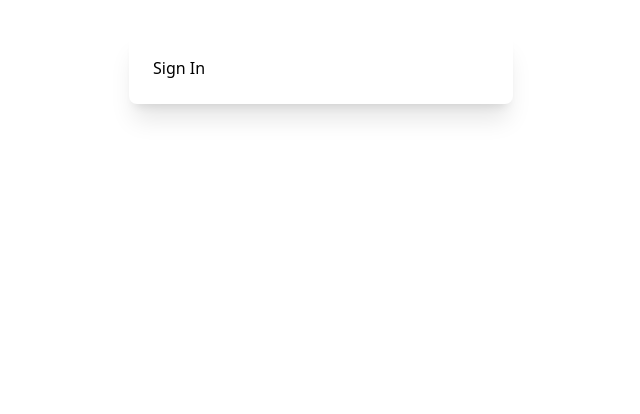
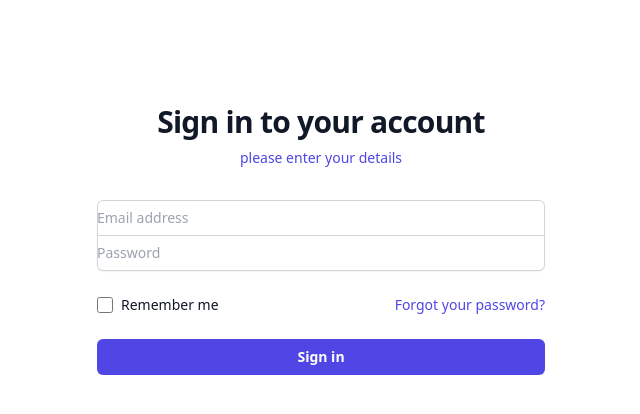
Before and after one commit to cereal-hecker/LetterUp, a React (Vite) app: page / in a window 1280 px wide. Shown: the top 414 px of the page, without its empty margins (319-959 px from the left). Built offline with nearby package versions, Linux system fonts and the light colour scheme.

Commit message:
log in page updated

```diff
--- a/src/assets/Login.jsx
+++ b/src/assets/Login.jsx
@@ -1,13 +1,92 @@
-import {useState} from 'react'
+const Login = () => {
+  return (
 
+    <div className="flex min-h-full items-center justify-center py-12 px-4 sm:px-6 lg:px-8">
+        <div className="w-full max-w-md space-y-8">
+          <div>
+            {/* <img
+              className="mx-auto h-12 w-auto"
+              src="https://tailwindui.com/img/logos/mark.svg?color=indigo&shade=600"
+              alt="Your Company"
+            /> */}
+            <h2 className="mt-6 text-center text-3xl font-bold tracking-tight text-gray-900">
+              Sign in to your account
+            </h2>
+            <p className="mt-2 text-center text-sm text-gray-600">
+              {' '}
+              <a href="#" className="font-medium text-indigo-600 hover:text-indigo-500">
+                please enter your details
+              </a>
+            </p>
+          </div>
+          <form className="mt-8 space-y-6" action="#" method="POST">
+            <input type="hidden" name="remember" defaultValue="true" />
+            <div className="-space-y-px rounded-md shadow-sm">
+              <div>
+                <label htmlFor="email-address" className="sr-only">
+                  Email address
+                </label>
+                <input
+                  id="email-address"
+                  name="email"
+                  type="email"
+                  autoComplete="email"
+                  required
+                  className="relative block w-full rounded-t-md border-0 py-1.5 text-gray-900 ring-1 ring-inset ring-gray-300 placeholder:text-gray-400 focus:z-10 focus:ring-2 focus:ring-inset focus:ring-indigo-600 sm:text-sm sm:leading-6"
+                  placeholder="Email address"
+                />
+              </div>
+              <div>
+                <label htmlFor="password" className="sr-only">
+                  Password
+                </label>
+                <input
+                  id="password"
+                  name="password"
+                  type="password"
+                  autoComplete="current-password"
+                  required
+                  className="relative block w-full rounded-b-md border-0 py-1.5 text-gray-900 ring-1 ring-inset ring-gray-300 placeholder:text-gray-400 focus:z-10 focus:ring-2 focus:ring-inset focus:ring-indigo-600 sm:text-sm sm:leading-6"
+                  placeholder="Password"
+                />
+              </div>
+            </div>
 
- const Login = () => {
-        return (
-            <div className='max-w-sm mx-auto flex p-6 bg-white rounded-lg shadow-xl'>
-                <h2>Sign In</h2>
+            <div className="flex items-center justify-between">
+              <div className="flex items-center">
+                <input
+                  id="remember-me"
+                  name="remember-me"
+                  type="checkbox"
+                  className="h-4 w-4 rounded border-gray-300 text-indigo-600 focus:ring-indigo-600"
+                />
+                <label htmlFor="remember-me" className="ml-2 block text-sm text-gray-900">
+                  Remember me
+                </label>
+              </div>
+
+              <div className="text-sm">
+                <a href="#" className="font-medium text-indigo-600 hover:text-indigo-500">
+                  Forgot your password?
+                </a>
+              </div>
             </div>
-         );
-    }
 
+            <div>
+              <button
+                type="submit"
+                className="group relative flex w-full justify-center rounded-md bg-indigo-600 py-2 px-3 text-sm font-semibold text-white hover:bg-indigo-500 focus-visible:outline focus-visible:outline-2 focus-visible:outline-offset-2 focus-visible:outline-indigo-600"
+              >
+                <span className="absolute inset-y-0 left-0 flex items-center pl-3">
+                  {/* <LockClosedIcon className="h-5 w-5 text-indigo-500 group-hover:text-indigo-400" aria-hidden="true" /> */}
+                </span>
+                Sign in
+              </button>
+            </div>
+          </form>
+        </div>
+      </div>
+  );
+};
 
-export default Login ;
+export default Login;
```
